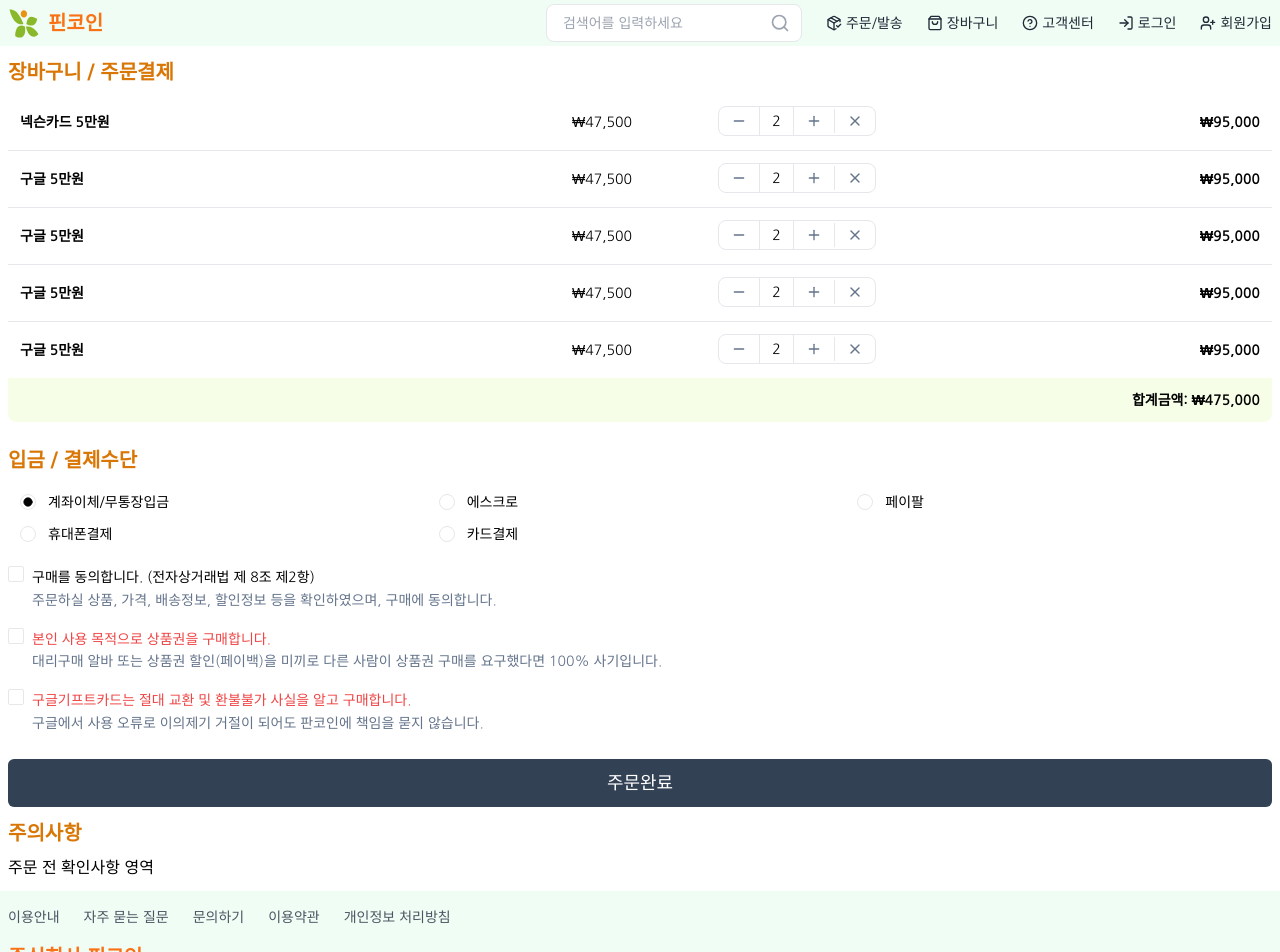
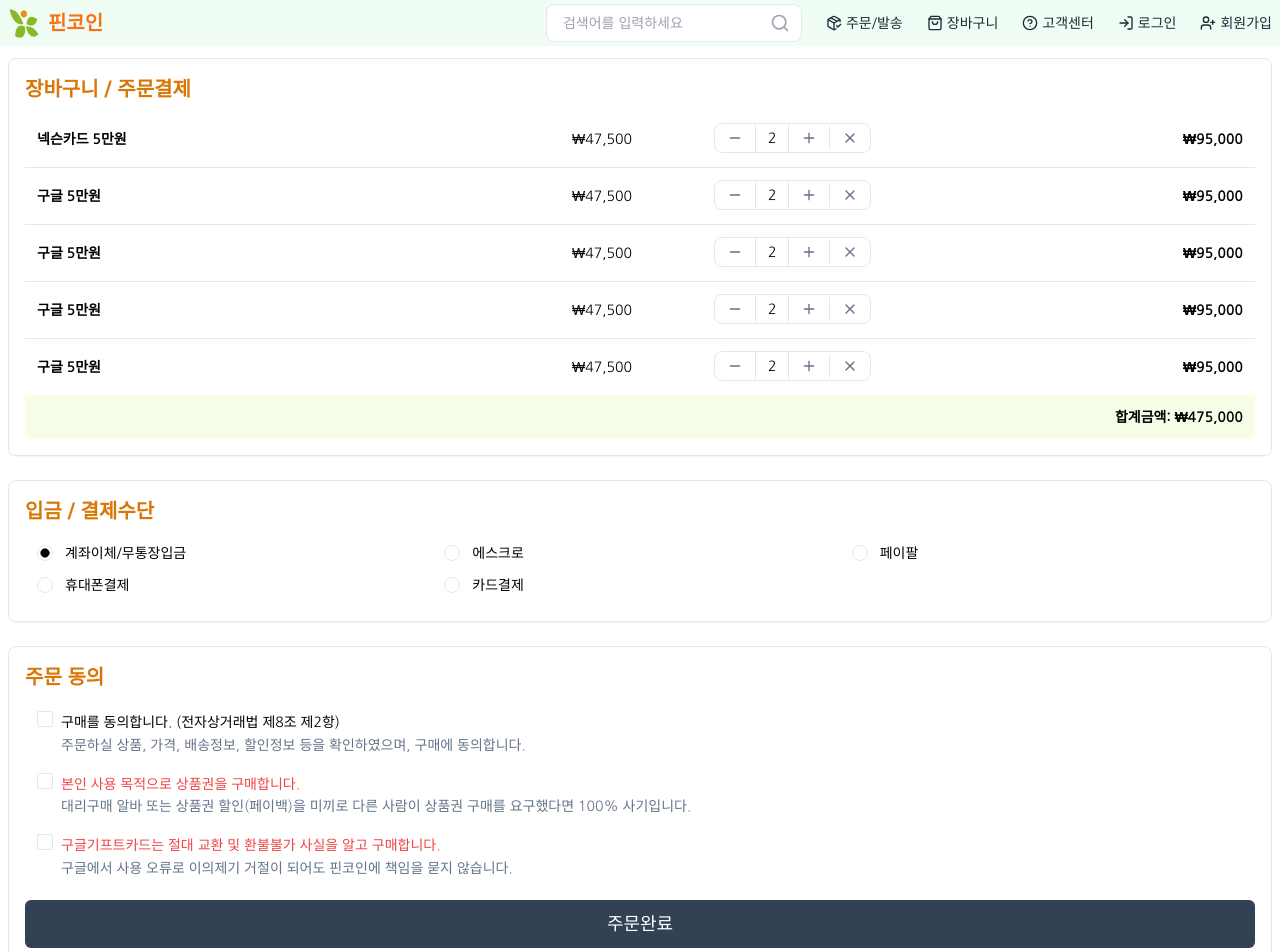
Before and after one commit to mairoo/guava, a Next.js app: page /shop/cart in a window 1280 px wide. Shown: the top 952 px of the page. Built offline with nearby package versions, Linux system fonts and the light colour scheme.

Commit message:
box borders

```diff
--- a/src/app/shop/cart/page.tsx
+++ b/src/app/shop/cart/page.tsx
@@ -1,8 +1,10 @@
 'use client';
 
-import { CartAgreements } from '@/components/cart';
-import { CartItemDesktop } from '@/components/cart/CartItemDesktop';
-import { CartItemMobile } from '@/components/cart/CartItemMobile';
+import {
+  CartAgreements,
+  CartItemDesktop,
+  CartItemMobile,
+} from '@/components/cart';
 import { FlexColumn, TitledSection } from '@/components/layout';
 import { Card, CardContent } from '@/components/ui/card';
 import { Label } from '@/components/ui/label';
@@ -123,18 +125,18 @@ const CartPage = () => {
 
   return (
     <FlexColumn>
-      <TitledSection title="장바구니 / 주문결제">
+      <TitledSection title="장바구니 / 주문결제" showBorder>
         {DesktopView}
         {MobileView}
       </TitledSection>
-      <TitledSection title="입금 / 결제수단">
+      <TitledSection title="입금 / 결제수단" showBorder>
         {PaymentMethodsDesktopView}
         {PaymentMethodsMobileView}
       </TitledSection>
-      <div className="">
+      <TitledSection title="주문 동의" showBorder>
         <CartAgreements onSubmit={handleOrderSubmit} />
-      </div>
-      <TitledSection title="주의사항">
+      </TitledSection>
+      <TitledSection title="주의사항" showBorder>
         <div>주문 전 확인사항 영역</div>
       </TitledSection>
     </FlexColumn>
--- a/src/components/cart/CartAgreements.tsx
+++ b/src/components/cart/CartAgreements.tsx
@@ -1,6 +1,7 @@
 'use client';
 
 import { Button } from '@/components/ui/button';
+import { Card, CardContent } from '@/components/ui/card';
 import { Checkbox } from '@/components/ui/checkbox';
 import { Label } from '@/components/ui/label';
 import { useState } from 'react';
@@ -27,8 +28,9 @@ export const CartAgreements = ({ onSubmit }: Props) => {
   };
 
   return (
-    <div className="space-y-6">
-      <div className="space-y-4">
+    <div className="space-y-2">
+      <Card className="lg:border-0 lg:shadow-none">
+        <CardContent className="pt-6 p-3 space-y-4">
           <div className="flex items-start space-x-2">
             <Checkbox
               id="purchase"
@@ -45,11 +47,11 @@ export const CartAgreements = ({ onSubmit }: Props) => {
               className="text-sm leading-relaxed cursor-pointer"
             >
               <span className="font-medium block">
-              구매를 동의합니다. (전자상거래법 제 8조 제2항)
+                구매를 동의합니다. (전자상거래법 제8조 제2항)
               </span>
               <span className="text-slate-500 block">
-              주문하실 상품, 가격, 배송정보, 할인정보 등을 확인하였으며, 구매에
-              동의합니다.
+                주문하실 상품, 가격, 배송정보, 할인정보 등을 확인하였으며,
+                구매에 동의합니다.
               </span>
             </Label>
           </div>
@@ -73,8 +75,8 @@ export const CartAgreements = ({ onSubmit }: Props) => {
                 본인 사용 목적으로 상품권을 구매합니다.
               </span>
               <span className="text-slate-500 block">
-              대리구매 알바 또는 상품권 할인(페이백)을 미끼로 다른 사람이 상품권
-              구매를 요구했다면 100% 사기입니다.
+                대리구매 알바 또는 상품권 할인(페이백)을 미끼로 다른 사람이
+                상품권 구매를 요구했다면 100% 사기입니다.
               </span>
             </Label>
           </div>
@@ -98,15 +100,16 @@ export const CartAgreements = ({ onSubmit }: Props) => {
                 구글기프트카드는 절대 교환 및 환불불가 사실을 알고 구매합니다.
               </span>
               <span className="text-slate-500 block">
-              구글에서 사용 오류로 이의제기 거절이 되어도 판코인에 책임을 묻지
+                구글에서 사용 오류로 이의제기 거절이 되어도 핀코인에 책임을 묻지
                 않습니다.
               </span>
             </Label>
           </div>
-      </div>
+        </CardContent>
+      </Card>
 
       <Button
-        className="w-full py-6 text-lg text-white  bg-slate-700 hover:bg-slate-800"
+        className="w-full py-6 text-lg text-white bg-slate-700 hover:bg-slate-800"
         onClick={handleSubmit}
       >
         주문완료
--- a/src/components/layout/TitledSection.tsx
+++ b/src/components/layout/TitledSection.tsx
@@ -39,7 +39,7 @@ export const TitledSection = ({
     <Card
       className={cn('mx-0 rounded-lg p-0', spacing, verticalMargin, className, {
         'border-0 shadow-none': !showBorder,
-        'lg:border lg:shadow lg:p-6 border-0 shadow-none': showBorder,
+        'lg:border lg:shadow-sm lg:p-4 border-0 shadow-none': showBorder,
       })}
     >
       <CardHeader className="px-0 pt-0 pb-0">
```
Lines whose indentation alone changed are shown as unchanged.
